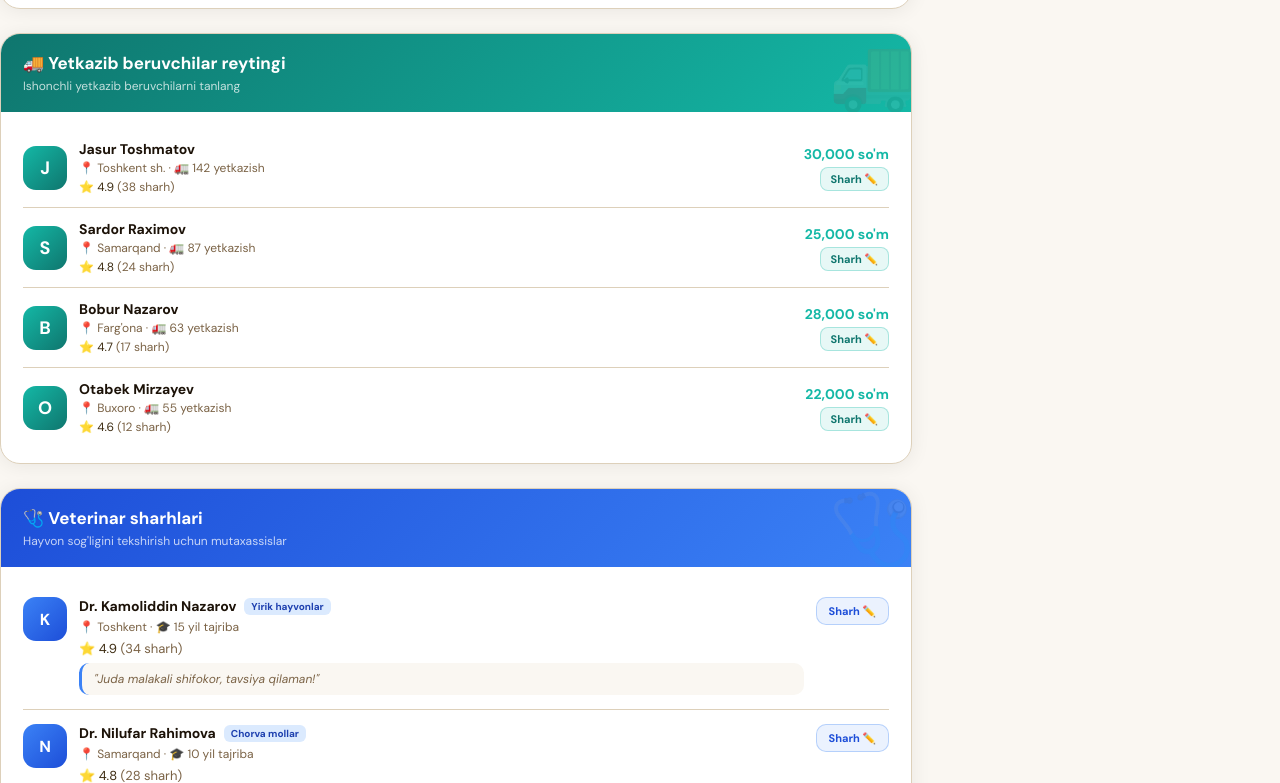
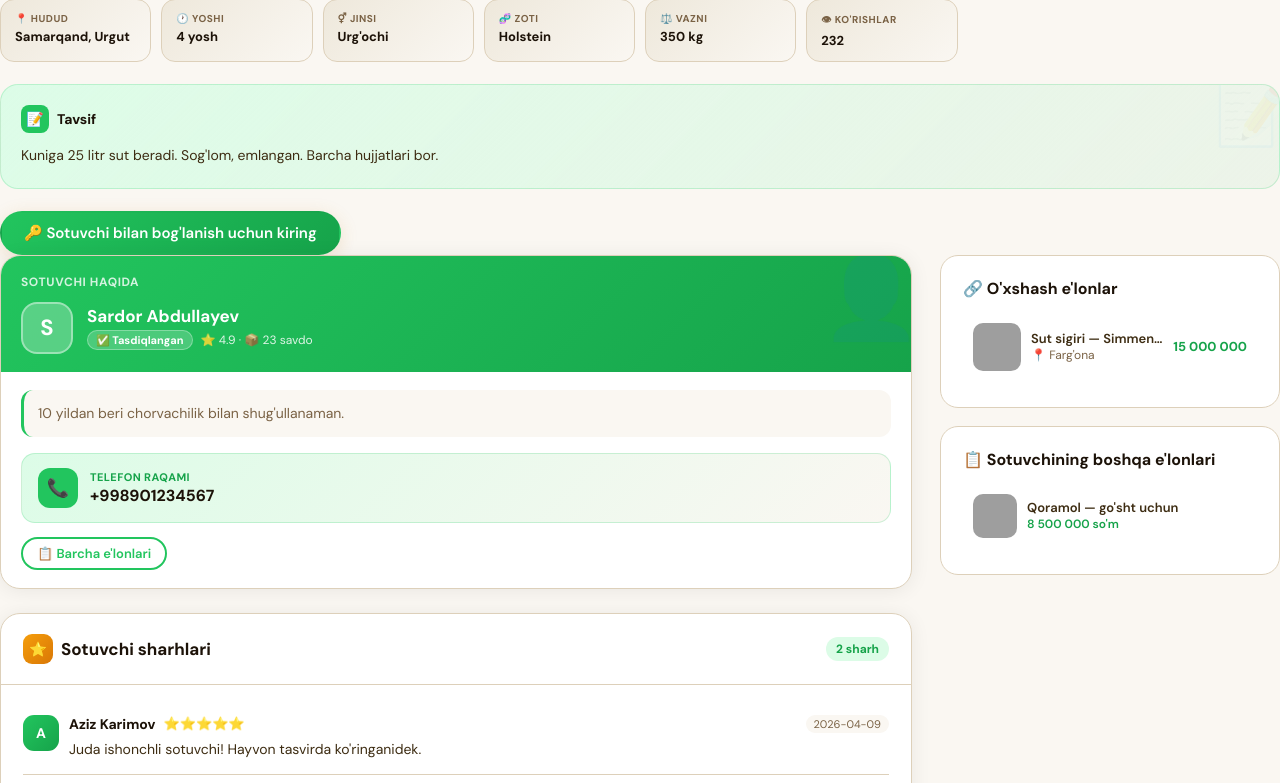
Before and after one commit to xiroinzero-art/hayvonmarket, a Flask app: page /listing/1 in a window 1280 px wide. Shown: the part 1107-1890 px from the top of the page. Run offline with Flask 3, Linux system fonts and the light colour scheme; data comes from the database, SQL or seed files in the repository; some web fonts are replaced; grey boxes are pictures that could not be loaded.

Commit message:
Fix listing page photos + related listings images

```diff
--- a/templates/main/listing.html
+++ b/templates/main/listing.html
@@ -31,7 +31,7 @@
       {% elif item.video %}
         <video src="/static/uploads/{{ item.video }}" controls style="width:100%;height:100%;object-fit:cover"></video>
       {% else %}
-        <div style="font-size:80px;display:flex;align-items:center;justify-content:center;height:100%">{{ item.animal_emoji }}</div>
+        <img src="{{ animal_images.get(item.animal_slug, 'https://images.unsplash.com/photo-1516467508483-a7212febe31a?w=800&q=80') }}" alt="{{ item.animal_name }}" style="width:100%;height:100%;object-fit:cover"/>
       {% endif %}
       {% if item.is_premium %}<div style="position:absolute;top:14px;left:14px;background:linear-gradient(135deg,#f59e0b,#d97706);color:#fff;font-size:12px;font-weight:700;padding:4px 12px;border-radius:50px;z-index:3">⭐ Premium</div>{% endif %}
       {% if item.is_sold %}<div style="position:absolute;inset:0;background:rgba(0,0,0,.5);display:flex;align-items:center;justify-content:center;border-radius:var(--rd);z-index:3"><span style="background:#dc2626;color:#fff;font-size:18px;font-weight:800;padding:10px 24px;border-radius:12px">SOTILDI</span></div>{% endif %}
@@ -281,7 +281,7 @@
         <h3 style="font-size:16px;font-weight:700;color:var(--dk);margin-bottom:14px">🔗 O'xshash e'lonlar</h3>
         {% for r in related %}
         <a href="/listing/{{ r.id }}" style="display:flex;align-items:center;gap:10px;padding:10px;border-radius:12px;text-decoration:none;color:inherit;transition:background .2s;margin-bottom:4px" onmouseover="this.style.background='var(--bg)'" onmouseout="this.style.background='transparent'">
-          <span style="font-size:28px">{{ r.animal_emoji }}</span>
+          <div style="width:48px;height:48px;border-radius:10px;overflow:hidden;flex-shrink:0"><img src="{{ animal_images.get(r.animal_slug, 'https://images.unsplash.com/photo-1516467508483-a7212febe31a?w=100&q=80') }}" style="width:100%;height:100%;object-fit:cover"/></div>
           <div style="flex:1;min-width:0">
             <div style="font-weight:600;font-size:13px;white-space:nowrap;overflow:hidden;text-overflow:ellipsis">{{ r.title }}</div>
             <div style="font-size:12px;color:var(--mt)">📍 {{ r.region }}</div>
@@ -297,7 +297,7 @@
         <h3 style="font-size:16px;font-weight:700;color:var(--dk);margin-bottom:14px">📋 Sotuvchining boshqa e'lonlari</h3>
         {% for r in seller_other %}
         <a href="/listing/{{ r.id }}" style="display:flex;align-items:center;gap:10px;padding:10px;border-radius:12px;text-decoration:none;color:inherit;transition:background .2s;margin-bottom:4px" onmouseover="this.style.background='var(--bg)'" onmouseout="this.style.background='transparent'">
-          <span style="font-size:26px">{{ r.animal_emoji }}</span>
+          <div style="width:44px;height:44px;border-radius:10px;overflow:hidden;flex-shrink:0"><img src="{{ animal_images.get(r.animal_slug, 'https://images.unsplash.com/photo-1516467508483-a7212febe31a?w=100&q=80') }}" style="width:100%;height:100%;object-fit:cover"/></div>
           <div style="flex:1;min-width:0">
             <div style="font-weight:600;font-size:13px;white-space:nowrap;overflow:hidden;text-overflow:ellipsis">{{ r.title }}</div>
             <div style="font-size:12px;color:var(--gd);font-weight:600">{{ r.price|fmt }} so'm</div>
```
